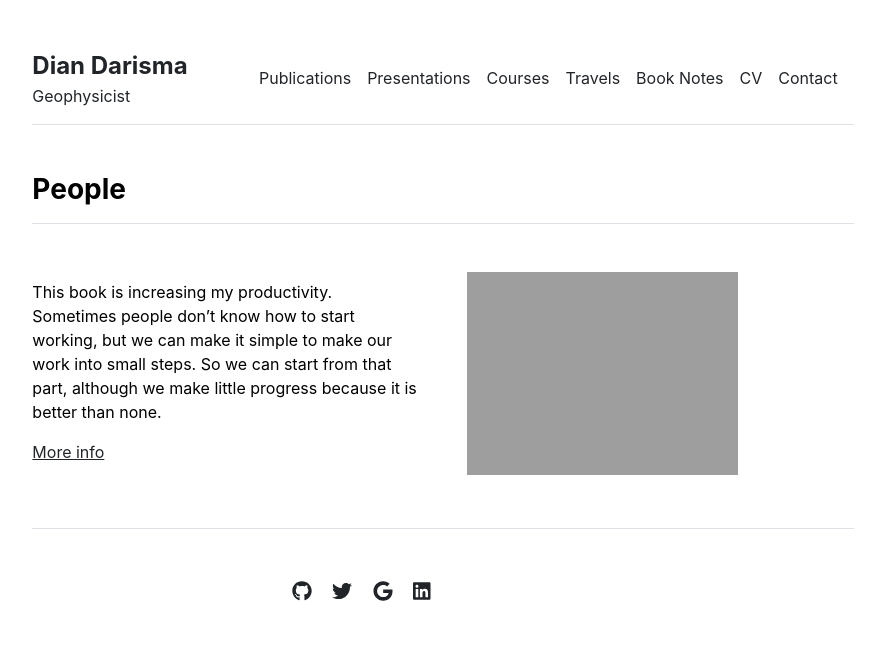
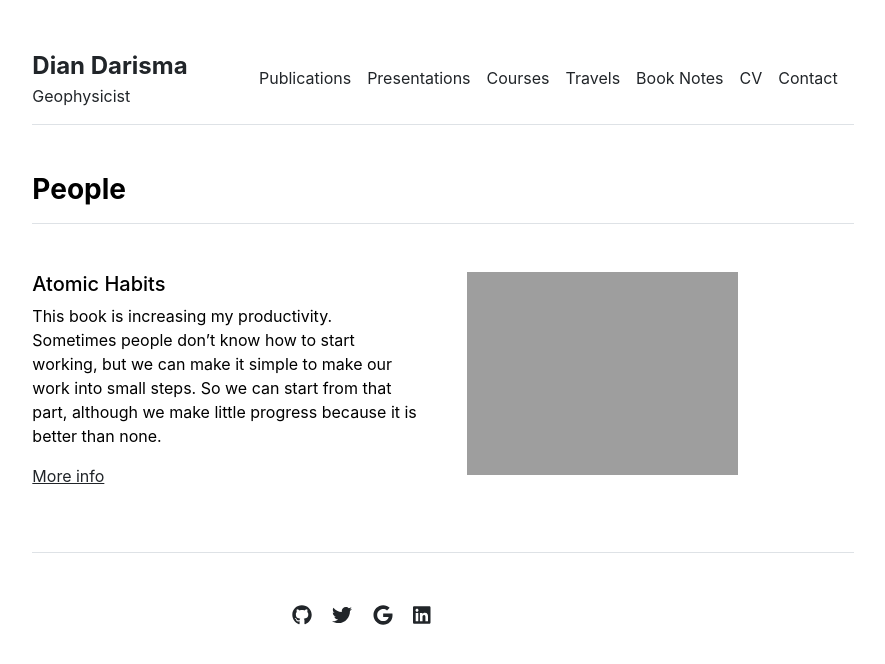
Before and after one commit to diandarisma/diandarisma.github.io, a Jekyll site: the page built from booknotes.md, in a window 1280 px wide. Shown: the top 664 px of the page, without its empty margins (197-1082 px from the left). Built offline with Jekyll 4.4.1, drawn with Linux system fonts in a browser that asks for light colours.

Commit message:
Update booknotes.html

```diff
--- a/_layouts/booknotes.html
+++ b/_layouts/booknotes.html
@@ -8,7 +8,7 @@
 {% for book in site.data.settings.booknotes %}
 <div class="row g-5 mb-5">
   <div class="col-md-6">
-    <h5>{{ tittle.book }}</h5>
+    <h5>{{ book.title }}</h5>
     <p>{{ book.impression }}</p>
     <p><a href="{{ site.github.url }}/booknotes/{{ book.url }}">More info</a></p>
   </div>
```
